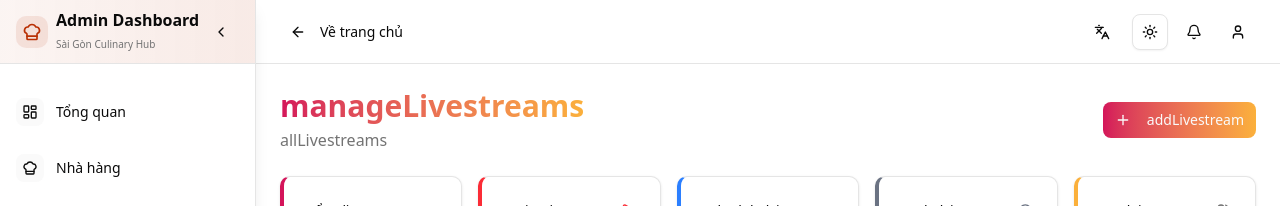
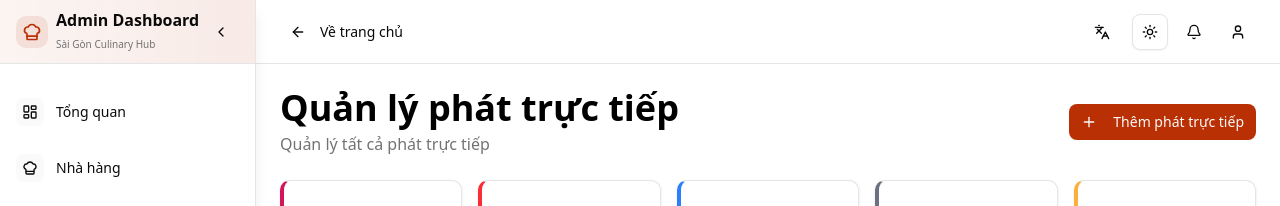
Before and after one commit to nguyentay52636/cutinary-saigon, a Next.js app in the folder frontend/: page /admin/livestreams in a window 1280 px wide. Shown: the top 206 px of the page. Built offline with nearby package versions, Linux system fonts and the light colour scheme.

Commit message:
fix(admin) : review ,stream

```diff
--- a/frontend/features/admin/components/Events/components/EventsHeader.tsx
+++ b/frontend/features/admin/components/Events/components/EventsHeader.tsx
@@ -13,27 +13,27 @@ export default function EventsHeader() {
     <>
       <div className="flex items-center justify-between">
         <div>
-          <h1 className="text-3xl font-bold bg-gradient-to-r from-orange-600 to-red-600 bg-clip-text text-transparent">
+          <h1 className="text-4xl font-bold text-black">
             Quản lý sự kiện
           </h1>
           <p className="text-muted-foreground mt-1">Quản lý tất cả sự kiện</p>
         </div>
         <div className="flex gap-2">
           <Button variant="outline">
-            <Download className="h-4 w-4 mr-2" />
+            <Download className="h-4 w-4 mr-2 text-black cursor-pointer" />
             Xuất dữ liệu
           </Button>
           <Dialog open={isDialogOpen} onOpenChange={setIsDialogOpen}>
             <DialogTrigger asChild>
-              <Button className="bg-gradient-to-r from-orange-600 to-red-600 hover:from-orange-700 hover:to-red-700">
-                <Plus className="h-4 w-4 mr-2" />
+              <Button className="bg-primary  hover:primary/90  cursor-pointer">
+                <Plus className="h-4 w-4 mr-2 text-white cursor-pointer" />
                 Thêm sự kiện
               </Button>
             </DialogTrigger>
             <DialogContent className="max-w-2xl max-h-[90vh] overflow-y-auto">
               <DialogHeader>
-                <DialogTitle className="text-2xl">Thêm sự kiện</DialogTitle>
-                <DialogDescription>Tạo sự kiện mới cho cộng đồng ẩm thực</DialogDescription>
+                <DialogTitle className="text-2xl text-black">Thêm sự kiện</DialogTitle>
+                <DialogDescription className="text-black">Tạo sự kiện mới cho cộng đồng ẩm thực</DialogDescription>
               </DialogHeader>
               <div className="space-y-4 py-4">
                 <div className="space-y-2">
--- a/frontend/features/admin/components/LiveStream/components/Header.tsx
+++ b/frontend/features/admin/components/LiveStream/components/Header.tsx
@@ -16,61 +16,61 @@ export default function Header() {
     return (
         <div className="flex items-center justify-between">
             <div>
-                <h1 className="text-3xl font-bold bg-gradient-to-r from-[#D4145A] to-[#FBB03B] bg-clip-text text-transparent">
-                    {t("manageLivestreams")}
+                <h1 className="text-4xl font-bold text-black">
+                    {t("Quản lý phát trực tiếp")}
                 </h1>
-                <p className="text-muted-foreground mt-1">{t("allLivestreams")}</p>
+                <p className="text-muted-foreground mt-1">{t("Quản lý tất cả phát trực tiếp")}</p>
             </div>
             <Dialog open={isAddDialogOpen} onOpenChange={setIsAddDialogOpen}>
                 <DialogTrigger asChild>
-                    <Button className="bg-gradient-to-r from-[#D4145A] to-[#FBB03B] hover:opacity-90">
+                    <Button className="bg-primary  hover:primary/90  cursor-pointer">
                         <Plus className="mr-2 h-4 w-4" />
-                        {t("addLivestream")}
+                        {t("Thêm phát trực tiếp")}
                     </Button>
                 </DialogTrigger>
                 <DialogContent className="max-w-2xl">
                     <DialogHeader>
-                        <DialogTitle>{t("addLivestream")}</DialogTitle>
-                        <DialogDescription>{t("livestreamDescription")}</DialogDescription>
+                        <DialogTitle>{t("Thêm phát trực tiếp")}</DialogTitle>
+                        <DialogDescription>{t("Thêm phát trực tiếp")}</DialogDescription>
                     </DialogHeader>
                     <div className="space-y-4">
                         <div className="space-y-2">
-                            <Label>{t("livestreamTitle")}</Label>
-                            <Input placeholder={t("livestreamTitle")} />
+                            <Label>{t("Tiêu đề")}</Label>
+                            <Input placeholder={t("Tiêu đề")} />
                         </div>
                         <div className="space-y-2">
-                            <Label>{t("description")}</Label>
-                            <Textarea placeholder={t("description")} rows={3} />
+                            <Label>{t("Mô tả")}</Label>
+                            <Textarea placeholder={t("Mô tả")} rows={3} />
                         </div>
                         <div className="grid grid-cols-2 gap-4">
                             <div className="space-y-2">
-                                <Label>{t("chef")}</Label>
-                                <Input placeholder={t("chef")} />
+                                <Label>{t("Tên nhà hàng")}</Label>
+                                <Input placeholder={t("Nhà hàng")} />
                             </div>
                             <div className="space-y-2">
-                                <Label>{t("scheduledTime")}</Label>
+                                <Label>{t("Thời gian")}</Label>
                                 <Input type="datetime-local" />
                             </div>
                         </div>
                         <div className="grid grid-cols-2 gap-4">
                             <div className="space-y-2">
-                                <Label>{t("duration")}</Label>
+                                <Label>{t("Thời gian phát trực tiếp")}</Label>
                                 <Input placeholder="60 phút" />
                             </div>
                             <div className="space-y-2">
-                                <Label>{t("streamUrl")}</Label>
+                                <Label>{t("URL phát trực tiếp")}</Label>
                                 <Input placeholder="https://..." />
                             </div>
                         </div>
                         <div className="space-y-2">
-                            <Label>{t("thumbnail")}</Label>
+                            <Label>{t("Hình ảnh")}</Label>
                             <Input type="file" accept="image/*" />
                         </div>
                         <div className="flex justify-end gap-2">
                             <Button variant="outline" onClick={() => setIsAddDialogOpen(false)}>
-                                {t("cancel")}
+                                {t("Hủy")}
                             </Button>
-                            <Button className="bg-gradient-to-r from-[#D4145A] to-[#FBB03B]">{t("save")}</Button>
+                            <Button className="bg-gradient-to-r from-[#D4145A] to-[#FBB03B]">{t("Lưu")}</Button>
                         </div>
                     </div>
                 </DialogContent>
--- a/frontend/features/admin/components/Reviews/components/ReviewsFilters.tsx
+++ b/frontend/features/admin/components/Reviews/components/ReviewsFilters.tsx
@@ -8,10 +8,10 @@ import { Search, Filter, Star } from "lucide-react"
 
 interface ReviewsFiltersProps {
     searchQuery: string
-    statusFilter: "Tất cả" | "Chờ duyệt" | "Đã duyệt" | "Từ chối" | "Báo cáo"
+    statusFilter: "all" | "pending" | "approved" | "rejected" | "reported"
     ratingFilter: number | null
     onSearchChange: (value: string) => void
-    onStatusFilterChange: (status: "Tất cả" | "Chờ duyệt" | "Đã duyệt" | "Từ chối" | "Báo cáo") => void
+    onStatusFilterChange: (status: "all" | "pending" | "approved" | "rejected" | "reported") => void
     onRatingFilterChange: (rating: number | null) => void
 }
 
--- a/frontend/features/main/components/LiveStream/components/StreamCard.tsx
+++ b/frontend/features/main/components/LiveStream/components/StreamCard.tsx
@@ -25,7 +25,7 @@ export default function StreamCard({ stream, index }: StreamCardProps) {
             transition={{ delay: index * 0.1 }}
             whileHover={{ y: -4 }}
         >
-            <Card className="cursor-pointer hover:shadow-xl transition-all border-2 hover:border-primary/50 overflow-hidden group">
+            <Card className="cursor-pointer! hover:shadow-xl transition-all border-2 hover:border-primary/50 overflow-hidden group">
                 <CardContent className="p-0">
                     <div className="relative overflow-hidden">
                         <img
```
